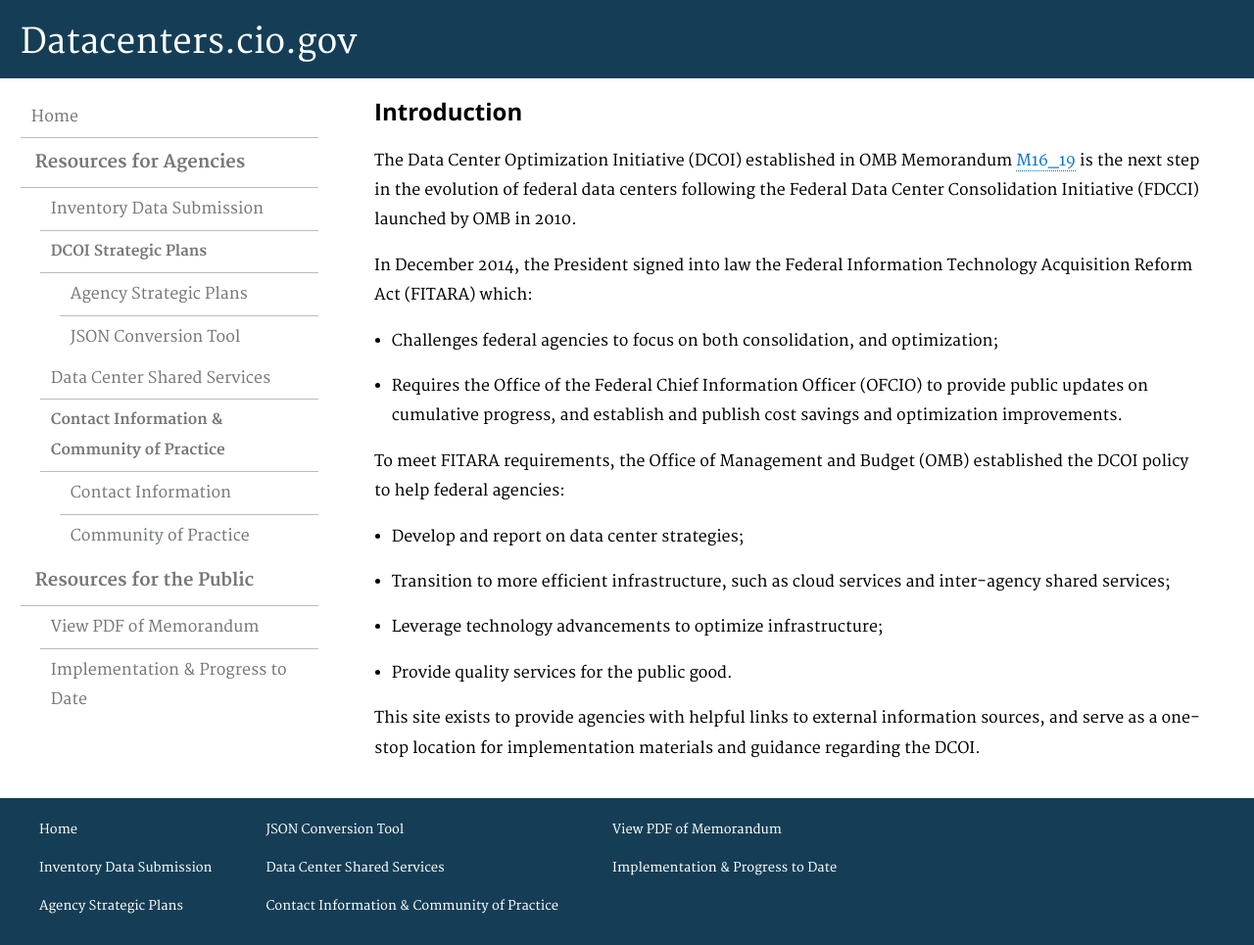
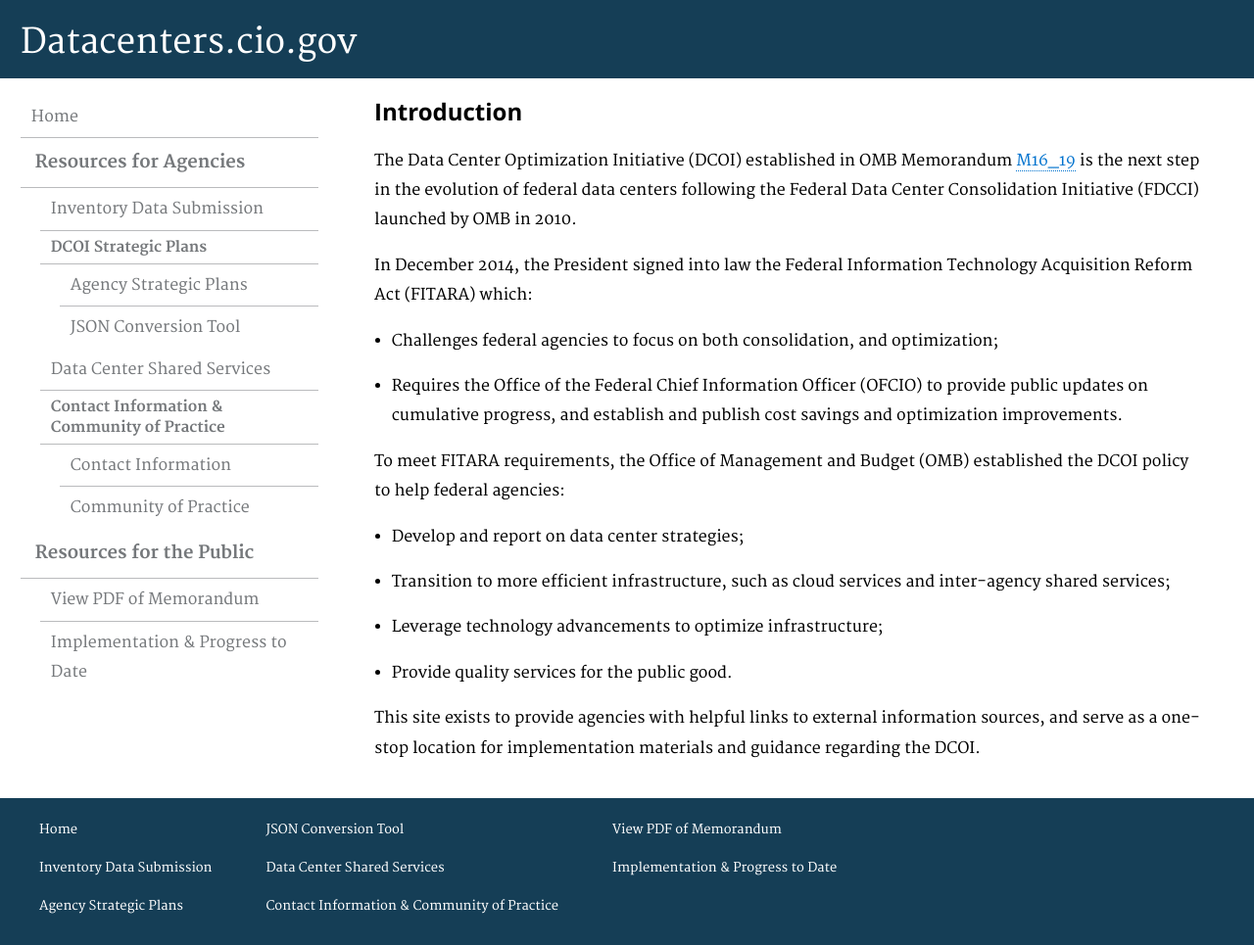
Before and after one commit to ydave-reisys/datacenters, a Jekyll site: the page built from pages/index.html, in a window 1280 px wide and 965 px high. Shown: the whole window at 98% size. Built offline with Jekyll 4.4.1, drawn with Linux system fonts in a browser that asks for light colours; nearby versions of some CDN libraries; Markdown is read by kramdown in place of the engine named in the settings.

Commit message:
test sidebar format

```diff
--- a/_includes/sidebar.html
+++ b/_includes/sidebar.html
@@ -22,7 +22,7 @@
                     {% if sublink.url %}
                         <a href="{{ sublink.url }}">{{ sublink.text }}</a>
                     {% else %}
-                        <span class="sidebar-heading" style="font-size:15px;padding:6px">{{ sublink.text }}</span>
+                        <span class="sidebar-heading" style="font-size:15px;padding:6px; line-height:1.4em;">{{ sublink.text }}</span>
                     {% endif %}
                 </li>
 
```
